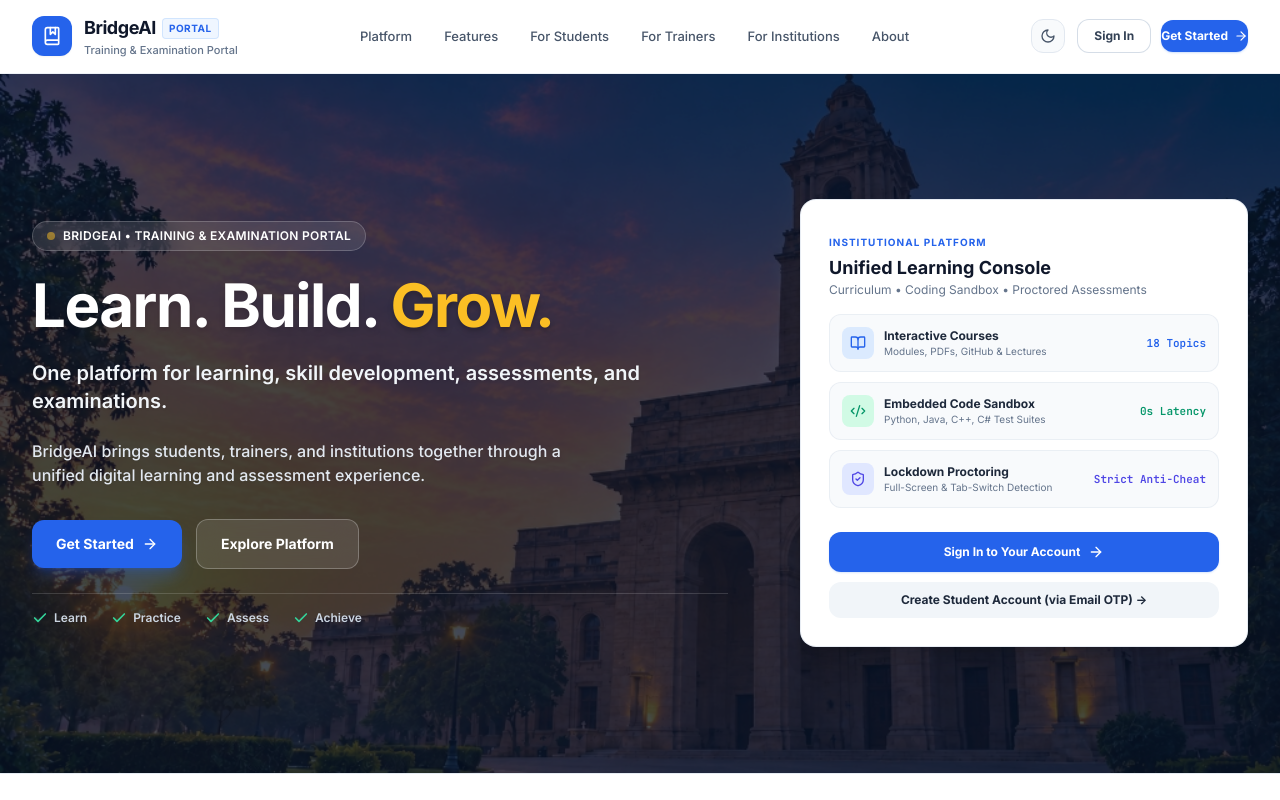
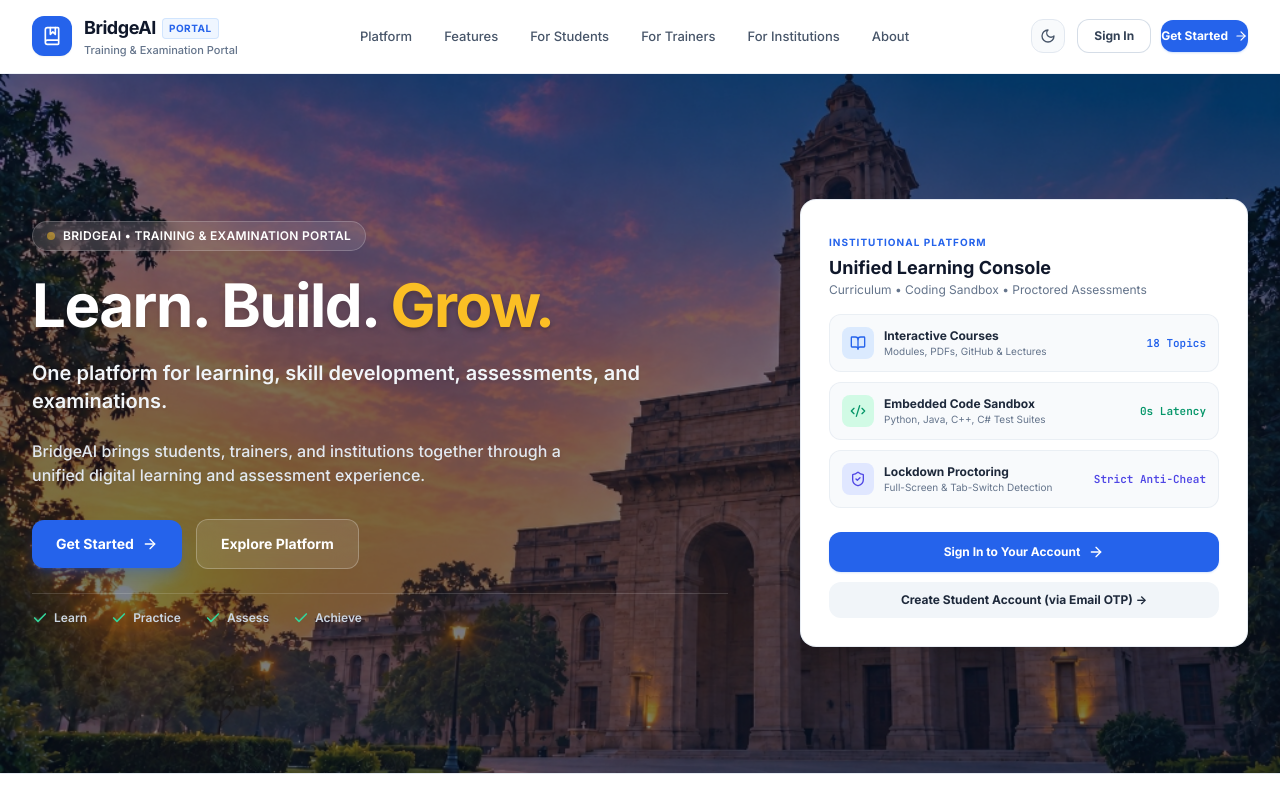
Before and after one commit to AmitKumar9430/BridgeAI, a React (Vite) app in the folder client/: page / in a window 1280 px wide. Shown: the top 800 px of the page. Built offline with nearby package versions, Linux system fonts and the light colour scheme; no server answers.

Commit message:
style: increase background image visibility and clarity across Landing, Login, and Register pages

```diff
--- a/client/src/pages/LandingPage.jsx
+++ b/client/src/pages/LandingPage.jsx
@@ -62,8 +62,8 @@
           className="absolute inset-0 bg-cover bg-center bg-no-repeat"
           style={{ backgroundImage: `url('${CAMPUS_IMG}')` }}
         />
-        {/* Solid professional tint: gives crisp readability without color gradients */}
-        <div className="absolute inset-0 bg-[#071329]/75 dark:bg-[#020814]/85" />
+        {/* Solid professional tint: gives crisp readability without obscuring background */}
+        <div className="absolute inset-0 bg-[#071329]/50 dark:bg-[#020814]/65 backdrop-brightness-[0.95]" />
 
         <div className="relative z-10 max-w-7xl mx-auto px-4 sm:px-6 lg:px-8 py-16 lg:py-24 w-full">
           <div className="grid grid-cols-1 lg:grid-cols-12 gap-12 lg:gap-8 items-center">
--- a/client/src/pages/LoginPage.jsx
+++ b/client/src/pages/LoginPage.jsx
@@ -130,7 +130,7 @@
     <div className="min-h-screen flex relative overflow-hidden font-sans">
       {/* BACKGROUND IMAGE */}
       <div className="absolute inset-0 bg-cover bg-center bg-no-repeat" style={{ backgroundImage: `url('${BG_IMAGE}')` }} />
-      <div className="absolute inset-0 bg-[#071329]/75 dark:bg-[#020814]/85 backdrop-brightness-[0.82]" />
+      <div className="absolute inset-0 bg-[#071329]/50 dark:bg-[#020814]/65 backdrop-brightness-[0.95]" />
 
       {/* THEME TOGGLE BUTTON */}
       <button
--- a/client/src/pages/RegisterPage.jsx
+++ b/client/src/pages/RegisterPage.jsx
@@ -84,10 +84,9 @@
 
   return (
     <div className="min-h-screen flex relative overflow-hidden font-sans">
-      {/* BACKGROUND IMAGE - Vivid and visible */}
+      {/* BACKGROUND IMAGE */}
       <div className="absolute inset-0 bg-cover bg-center bg-no-repeat" style={{ backgroundImage: `url('${BG_IMAGE}')` }} />
-      {/* Solid professional tint: gives crisp readability without color gradients */}
-      <div className="absolute inset-0 bg-[#071329]/75 dark:bg-[#020814]/85 backdrop-brightness-[0.82]" />
+      <div className="absolute inset-0 bg-[#071329]/50 dark:bg-[#020814]/65 backdrop-brightness-[0.95]" />
 
       <button onClick={toggleTheme} className="absolute top-4 right-4 z-20 p-2.5 rounded-xl bg-white/10 backdrop-blur-md border border-white/20 text-white hover:bg-white/20 transition-all shadow-lg" title="Toggle theme">
         {isDark ? <Sun className="w-4 h-4 text-amber-300" /> : <Moon className="w-4 h-4" />}
```
